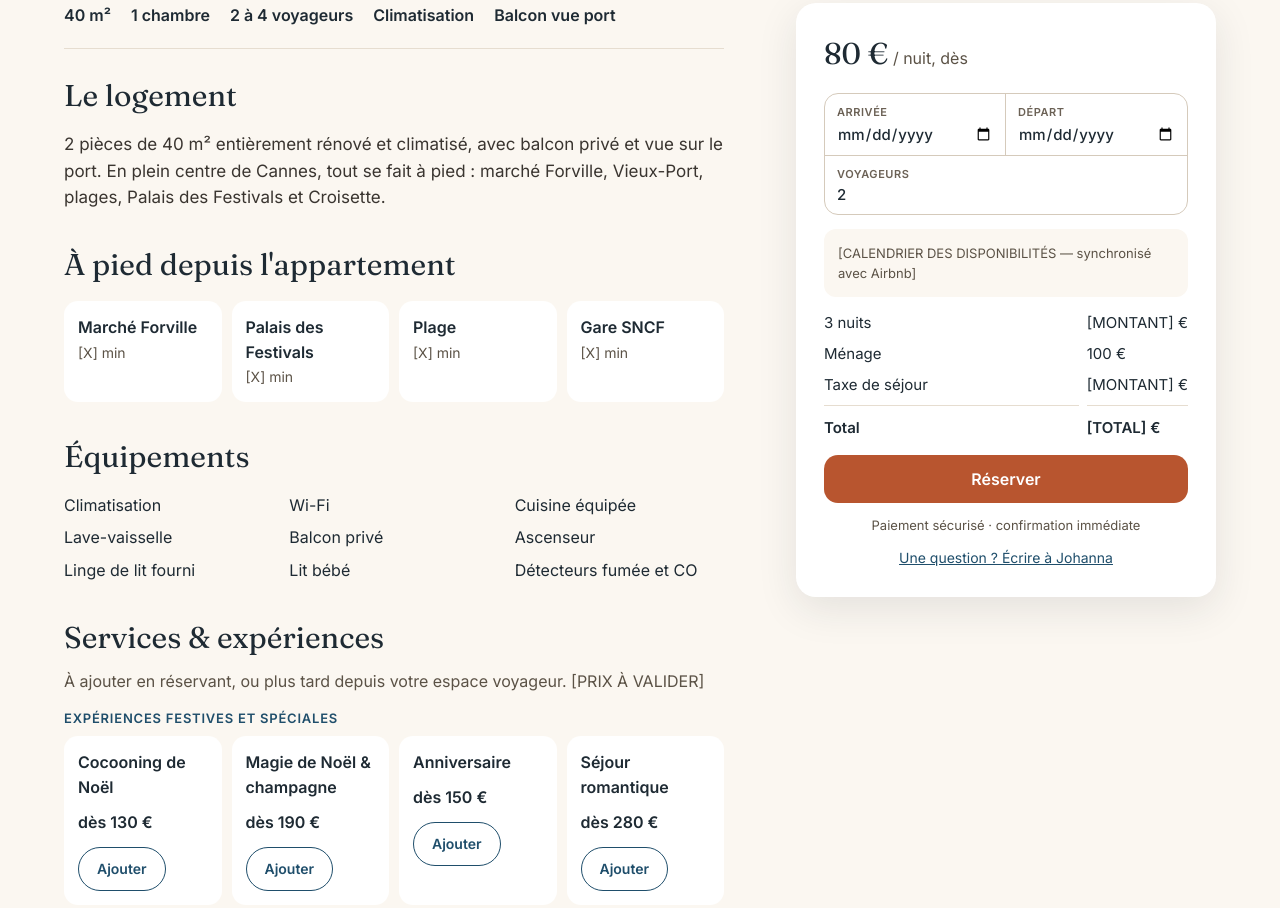
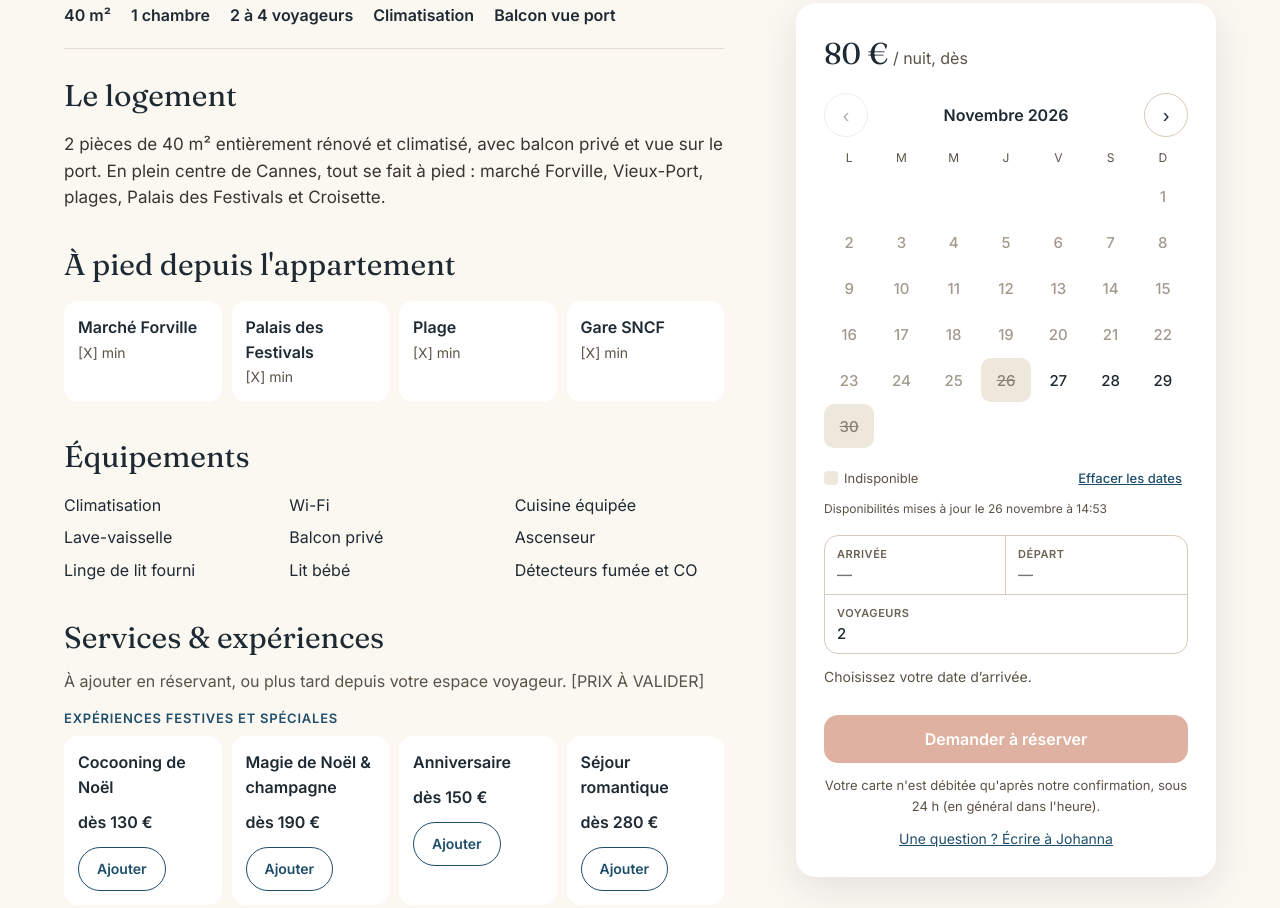
Before and after one commit to cdebeauchesne-art/chezjohanna, a plain HTML site: page logement.html in a window 1280 px wide. Shown: the part 912-1820 px from the top of the page. Drawn offline with Linux system fonts and the light colour scheme.

Commit message:
Calendrier de disponibilite et demande de reservation

```diff
--- /dev/null
+++ b/booking.js
@@ -0,0 +1,129 @@
+// Chez Johanna — calendrier de disponibilité et demande de réservation.
+// Les dates prises viennent de dispo.json (synchronisé depuis Airbnb), les prix de prix.json.
+(() => {
+  const root = document.querySelector('[data-logement]');
+  if (!root) return;
+  const key = root.dataset.logement;
+  const $ = s => root.querySelector(s);
+  const MOIS = ['janvier','février','mars','avril','mai','juin','juillet','août','septembre','octobre','novembre','décembre'];
+  const JOURS = ['L','M','M','J','V','S','D'];
+  const iso = d => `${d.getFullYear()}-${String(d.getMonth() + 1).padStart(2, '0')}-${String(d.getDate()).padStart(2, '0')}`;
+  const parse = s => { const [y, m, d] = s.split('-').map(Number); return new Date(y, m - 1, d); };
+  const addDays = (d, n) => { const x = new Date(d); x.setDate(x.getDate() + n); return x; };
+  const fmt = s => { const d = parse(s); return `${d.getDate()} ${MOIS[d.getMonth()].slice(0, 4)}${MOIS[d.getMonth()].length > 4 ? '.' : ''}`; };
+  const eur = n => n.toLocaleString('fr-FR') + ' €';
+
+  const today = new Date(); today.setHours(0, 0, 0, 0);
+  let busy = new Set(), prix = null, majLe = null;
+  let view = new Date(today.getFullYear(), today.getMonth(), 1);
+  let arr = null, dep = null;
+
+  const nuitPrix = d => {
+    const s = iso(d);
+    const p = (prix.periodes || []).find(p => s >= p.du && s < p.au);
+    if (p) return { prix: p.nuit, nom: p.nom };
+    return { prix: prix.nuit, nom: null };
+  };
+  const isBusy = d => busy.has(iso(d));
+  const rangeFree = (a, b) => { for (let d = parse(a); iso(d) < b; d = addDays(d, 1)) if (isBusy(d)) return false; return true; };
+
+  function render() {
+    const cal = $('.cal-grid');
+    const y = view.getFullYear(), m = view.getMonth();
+    $('.cal-title').textContent = `${MOIS[m]} ${y}`;
+    $('.cal-prev').disabled = view <= new Date(today.getFullYear(), today.getMonth(), 1);
+    let html = JOURS.map(j => `<span class="cal-dow" aria-hidden="true">${j}</span>`).join('');
+    const first = new Date(y, m, 1);
+    const offset = (first.getDay() + 6) % 7;
+    for (let i = 0; i < offset; i++) html += '<span></span>';
+    const days = new Date(y, m + 1, 0).getDate();
+    for (let n = 1; n <= days; n++) {
+      const d = new Date(y, m, n), s = iso(d);
+      const past = d < today;
+      // Un jour pris peut quand même servir de jour de départ (le voyageur suivant arrive l'après-midi).
+      const canDepart = arr && !dep && s > arr && rangeFree(arr, s);
+      const disabled = past || (isBusy(d) && !canDepart);
+      const cls = ['cal-day'];
+      if (isBusy(d)) cls.push('is-busy');
+      if (s === arr || s === dep) cls.push('is-sel');
+      if (arr && dep && s > arr && s < dep) cls.push('is-range');
+      html += `<button type="button" class="${cls.join(' ')}" data-d="${s}" ${disabled ? 'disabled' : ''} aria-label="${n} ${MOIS[m]} ${y}${isBusy(d) ? ', indisponible' : ''}">${n}</button>`;
+    }
+    cal.innerHTML = html;
+    summary();
+  }
+
+  function pick(s) {
+    if (!arr || dep || s <= arr) { arr = s; dep = null; }
+    else if (rangeFree(arr, s)) { dep = s; }
+    else { arr = s; dep = null; }
+    render();
+  }
+
+  function summary() {
+    const lines = $('.lines'), btn = $('.btn-demande'), msg = $('.cal-msg');
+    $('.d-arr').value = arr ? fmt(arr) : '';
+    $('.d-dep').value = dep ? fmt(dep) : '';
+    btn.disabled = true; lines.innerHTML = ''; msg.textContent = '';
+    if (!arr) { msg.textContent = 'Choisissez votre date d’arrivée.'; updateBar(); return; }
+    if (!dep) { msg.textContent = 'Choisissez votre date de départ.'; updateBar(); return; }
+    const nights = Math.round((parse(dep) - parse(arr)) / 864e5);
+    if (nights < (prix.minNuits || 1)) { msg.textContent = `Minimum ${prix.minNuits} nuits pour ce logement.`; updateBar(); return; }
+    let total = 0, surDemande = null;
+    for (let d = parse(arr); iso(d) < dep; d = addDays(d, 1)) {
+      const p = nuitPrix(d);
+      if (p.prix == null) { surDemande = p.nom || 'ces dates'; break; }
+      total += p.prix;
+    }
+    if (surDemande) {
+      lines.innerHTML = `<dt>${nights} nuits</dt><dd>sur demande</dd>`;
+      msg.textContent = `Tarif ${surDemande} sur demande : envoyez votre demande, nous vous répondons avec un prix.`;
+    } else {
+      const menage = prix.menage || 0;
+      lines.innerHTML = `<dt>${nights} nuits</dt><dd>${eur(total)}</dd>`
+        + (menage ? `<dt>Ménage</dt><dd>${eur(menage)}</dd>` : '')
+        + `<dt>Taxe de séjour</dt><dd>[À CALCULER]</dd>`
+        + `<dt class="tot">Total</dt><dd class="tot">${eur(total + menage)}</dd>`;
+    }
+    btn.disabled = false;
+    updateBar(surDemande ? null : total + (prix.menage || 0), nights);
+  }
+
+  function updateBar(total, nights) {
+    const bar = document.querySelector('.sticky-bar p');
+    if (!bar) return;
+    bar.innerHTML = total
+      ? `<strong>${eur(total)}</strong><br><span class="muted">${nights} nuits · ménage inclus</span>`
+      : `<strong>${prix && prix.nuit ? 'Dès ' + eur(prix.nuit) + ' / nuit' : 'Prix sur demande'}</strong><br><span class="muted">Choisissez vos dates</span>`;
+  }
+
+  root.addEventListener('click', e => {
+    const b = e.target.closest('.cal-day');
+    if (b && !b.disabled) pick(b.dataset.d);
+    if (e.target.closest('.cal-prev')) { view = new Date(view.getFullYear(), view.getMonth() - 1, 1); render(); }
+    if (e.target.closest('.cal-next')) { view = new Date(view.getFullYear(), view.getMonth() + 1, 1); render(); }
+    if (e.target.closest('.cal-reset')) { arr = dep = null; render(); }
+    if (e.target.closest('.btn-demande')) {
+      // Le paiement Stripe (pré-autorisation) sera branché ici.
+      $('.demande-ok').hidden = false;
+      $('.demande-ok').scrollIntoView({ behavior: 'smooth', block: 'nearest' });
+    }
+  });
+
+  Promise.all([
+    fetch('dispo.json?' + Date.now()).then(r => r.json()).catch(() => ({ logements: {} })),
+    fetch('prix.json?' + Date.now()).then(r => r.json())
+  ]).then(([dispo, p]) => {
+    prix = p[key];
+    majLe = dispo.majLe;
+    for (const [a, b] of (dispo.logements[key] || []))
+      for (let d = parse(a); iso(d) < b; d = addDays(d, 1)) busy.add(iso(d));
+    const from = $('.price strong');
+    if (from) from.textContent = prix.nuit ? eur(prix.nuit) : 'Sur demande';
+    $('.d-voy').max = prix.voyageursMax;
+    $('.cal-maj').textContent = majLe
+      ? `Disponibilités mises à jour le ${new Date(majLe).toLocaleString('fr-FR', { day: 'numeric', month: 'long', hour: '2-digit', minute: '2-digit' })}`
+      : 'Synchronisation avec Airbnb en cours d’activation';
+    render();
+  });
+})();
--- /dev/null
+++ b/dispo.json
@@ -0,0 +1 @@
+{"logements":{"louis-blanc":[["2026-11-26","2026-11-27"],["2026-11-30","2026-12-03"],["2027-02-23","2027-03-01"],["2027-03-15","2027-03-19"],["2027-05-13","2027-05-17"],["2027-05-25","2027-06-21"],["2027-06-26","2027-09-06"],["2027-09-13","2027-11-27"]],"suquetane":[["2027-03-15","2027-03-19"],["2027-05-25","2027-06-20"],["2027-06-26","2027-11-27"]],"bd-du-midi":[["2026-11-24","2027-03-15"],["2027-03-20","2027-05-11"],["2027-05-23","2027-06-21"],["2027-06-26","2027-11-27"]],"lorgues":[["2026-11-26","2026-12-03"],["2027-11-26","2027-11-27"]]},"majLe":"2026-11-26T14:53:35.116Z"}
--- a/logement.html
+++ b/logement.html
@@ -94,22 +94,24 @@
     </ul>
   </div>
 
-  <aside class="booking" id="reserver" aria-label="Réserver">
+  <aside class="booking" id="reserver" data-logement="louis-blanc" aria-label="Réserver">
     <p class="price"><strong>80 €</strong> <span class="muted">/ nuit, dès</span></p>
+    <div class="cal" aria-label="Calendrier des disponibilités">
+      <div class="cal-head"><button type="button" class="cal-prev" aria-label="Mois précédent">‹</button><p class="cal-title"></p><button type="button" class="cal-next" aria-label="Mois suivant">›</button></div>
+      <div class="cal-grid"></div>
+      <p class="cal-legend"><span class="lg-busy" aria-hidden="true"></span> Indisponible <button type="button" class="cal-reset">Effacer les dates</button></p>
+      <p class="cal-maj muted"></p>
+    </div>
     <div class="dates">
-      <label>Arrivée<input type="date"></label>
-      <label>Départ<input type="date"></label>
-      <label>Voyageurs<input type="number" min="1" max="4" value="2"></label>
+      <label>Arrivée<input class="d-arr" type="text" readonly placeholder="—"></label>
+      <label>Départ<input class="d-dep" type="text" readonly placeholder="—"></label>
+      <label>Voyageurs<input class="d-voy" type="number" min="1" max="4" value="2"></label>
     </div>
-    <div class="cal">[CALENDRIER DES DISPONIBILITÉS — synchronisé avec Airbnb]</div>
-    <dl class="lines">
-      <dt>3 nuits</dt><dd>[MONTANT] €</dd>
-      <dt>Ménage</dt><dd>100 €</dd>
-      <dt>Taxe de séjour</dt><dd>[MONTANT] €</dd>
-      <dt class="tot">Total</dt><dd class="tot">[TOTAL] €</dd>
-    </dl>
-    <button type="button" class="btn btn-cta">Réserver</button>
-    <p class="muted" style="margin:12px 0 0;text-align:center;font-size:13px">Paiement sécurisé · confirmation immédiate</p>
+    <p class="cal-msg muted" aria-live="polite"></p>
+    <dl class="lines"></dl>
+    <button type="button" class="btn btn-cta btn-demande" disabled>Demander à réserver</button>
+    <p class="muted" style="margin:12px 0 0;text-align:center;font-size:13px">Votre carte n'est débitée qu'après notre confirmation, sous 24 h (en général dans l'heure).</p>
+    <div class="demande-ok" hidden><strong>Version de test :</strong> le paiement sécurisé sera activé ici. Aucune demande n'a été envoyée.</div>
     <p style="margin:12px 0 0;text-align:center;font-size:14px"><a href="index.html#contact">Une question ? Écrire à Johanna</a></p>
   </aside>
 </div>
@@ -139,5 +141,6 @@
   <p><strong>Dès 80 € / nuit</strong><br><span class="muted">Ménage 100 €</span></p>
   <a class="btn btn-cta" href="#reserver">Choisir les dates</a>
 </div>
+<script src="booking.js" defer></script>
 </body>
 </html>
--- /dev/null
+++ b/prix.json
@@ -0,0 +1,43 @@
+{
+ "_note": "Prix directs du site, indépendants d'Airbnb. PROVISOIRES : à remplacer par la grille validée par Johanna. Une période avec nuit null = tarif sur demande.",
+ "louis-blanc": {
+  "nom": "Louis Blanc — 40 m²",
+  "nuit": 80,
+  "menage": 100,
+  "minNuits": 2,
+  "voyageursMax": 4,
+  "periodes": [
+   {"nom": "MIPIM", "du": "2027-03-15", "au": "2027-03-20", "nuit": null},
+   {"nom": "Festival de Cannes", "du": "2027-05-10", "au": "2027-05-23", "nuit": null},
+   {"nom": "Cannes Lions", "du": "2027-06-20", "au": "2027-06-26", "nuit": null}
+  ]
+ },
+ "suquetane": {
+  "nom": "La Suquetane — 60 m²",
+  "nuit": 105,
+  "menage": 180,
+  "minNuits": 3,
+  "voyageursMax": 5,
+  "periodes": [
+   {"nom": "MIPIM", "du": "2027-03-15", "au": "2027-03-20", "nuit": null},
+   {"nom": "Festival de Cannes", "du": "2027-05-10", "au": "2027-05-23", "nuit": null},
+   {"nom": "Cannes Lions", "du": "2027-06-20", "au": "2027-06-26", "nuit": null}
+  ]
+ },
+ "bd-du-midi": {
+  "nom": "Boulevard du Midi — 90 m²",
+  "nuit": null,
+  "menage": null,
+  "minNuits": 6,
+  "voyageursMax": 4,
+  "periodes": []
+ },
+ "lorgues": {
+  "nom": "Villa de Lorgues — 200 m²",
+  "nuit": 474,
+  "menage": null,
+  "minNuits": 6,
+  "voyageursMax": 12,
+  "periodes": []
+ }
+}
--- a/style.css
+++ b/style.css
@@ -94,7 +94,26 @@ h1,h2,h3,.serif{font-family:Fraunces,Georgia,serif;font-weight:400}
 .dates label:nth-child(2){border-bottom:1px solid #D5CABB}
 .dates label:nth-child(3){grid-column:span 2}
 .dates input{margin-top:2px;border:none;padding:0;font:500 15px Inter,sans-serif;color:var(--ink);width:100%}
-.cal{margin:14px 0;padding:14px;background:var(--bg);border-radius:12px;font-size:13px;color:var(--muted)}
+.cal{margin:0 0 16px}
+.cal-head{display:flex;align-items:center;justify-content:space-between;margin-bottom:8px}
+.cal-head button{width:44px;height:44px;border-radius:999px;border:1px solid #D5CABB;background:#fff;font-size:20px;color:var(--ink);cursor:pointer}
+.cal-head button:disabled{opacity:.35;cursor:default}
+.cal-title{margin:0;font-weight:600;text-transform:capitalize}
+.cal-grid{display:grid;grid-template-columns:repeat(7,1fr);gap:2px;text-align:center}
+.cal-dow{font-size:12px;color:var(--muted);padding:4px 0}
+.cal-day{height:44px;border:none;border-radius:10px;background:none;font:500 15px Inter,sans-serif;color:var(--ink);cursor:pointer}
+.cal-day:hover:not(:disabled){background:#F3EDE4}
+.cal-day:disabled{color:#A39A8E;cursor:default}
+.cal-day.is-busy{background:#EEE7DC;color:#8A8175;text-decoration:line-through}
+.cal-day.is-range{background:#DCE6EE;border-radius:0;text-decoration:none}
+.cal-day.is-sel{background:var(--blue);color:#fff;text-decoration:none}
+.cal-legend{display:flex;align-items:center;gap:6px;font-size:13px;margin:8px 0 0;color:var(--muted)}
+.lg-busy{display:inline-block;width:14px;height:14px;border-radius:4px;background:#EEE7DC}
+.cal-reset{margin-left:auto;background:none;border:none;color:var(--blue);text-decoration:underline;font:500 13px Inter,sans-serif;min-height:44px;cursor:pointer}
+.cal-maj{font-size:12px;margin:0}
+.cal-msg{font-size:14px;margin:12px 0}
+.btn-demande:disabled{opacity:.45;cursor:not-allowed}
+.demande-ok{margin-top:12px;padding:12px;border-radius:12px;background:#F3E2D8;color:#8A3E21;font-size:14px}
 .lines{margin:0 0 16px;display:grid;grid-template-columns:1fr auto;gap:8px;font-size:15px}
 .lines dd{margin:0}.lines .tot{font-weight:600;border-top:1px solid var(--line);padding-top:10px}
 .booking .btn{width:100%;border-radius:14px}
```
Also changed, not shown: sync-ical.mjs (added, +37 -0 lines).
